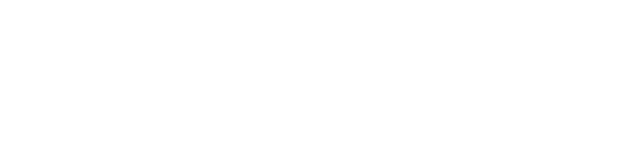
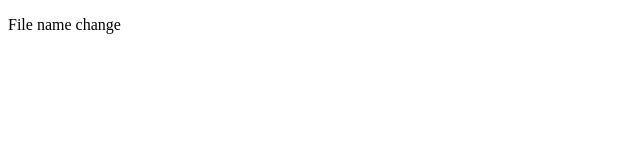
Before and after one commit to ShivanandYadav7267/Frontend, a plain HTML site: page JavaScriptLearning/lecture3/index.html in a window 1280 px wide. Shown: the whole page, without its empty margins (0-640 px from the left). Drawn offline with Linux system fonts and the light colour scheme.

```diff
--- a/JavaScriptLearning/lecture3/index.html
+++ b/JavaScriptLearning/lecture3/index.html
@@ -6,6 +6,7 @@
     <title>Document</title>
 </head>
 <body>
+    <p>File name change</p>
     <script src="script.js"></script>
 </body>
 </html>
```
